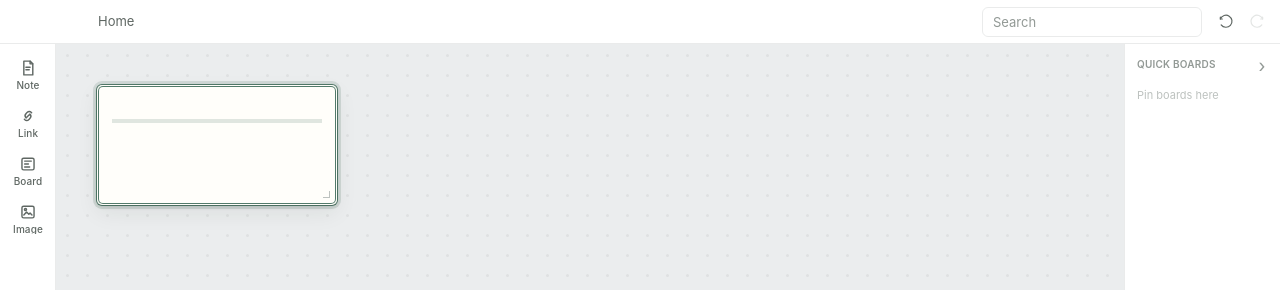
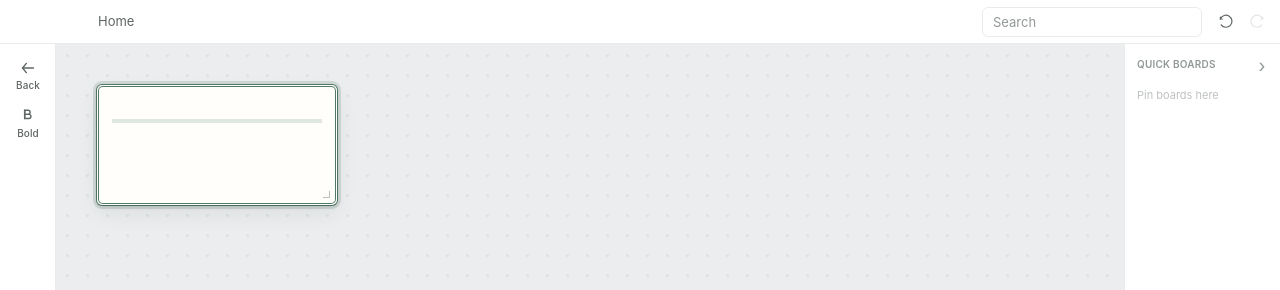
Before and after one commit to butcherbro/MySpace, a React (Vite) app: page / in a window 1280 px wide. Both pictures are taken after a click on the button "Link". Shown: the top 290 px of the page. Built offline with nearby package versions, Linux system fonts and the light colour scheme.

Commit message:
feat: contextual note rail with bold

```diff
--- a/src/App.tsx
+++ b/src/App.tsx
@@ -15,6 +15,7 @@ import { renderCard as renderCardFromRegistry } from "./cards/card-registry";
 import { MoveCardsCommand, CreateNoteCommand, MoveCardToBoardCommand } from "./commands/card-commands";
 import { CreateChildBoardCommand, MoveBoardCommand, RenameBoardCommand } from "./commands/board-commands";
 import { CommandDispatcher } from "./commands/command-dispatcher";
+import type { NoteEditorCommands } from "./editor/editor-commands";
 import { TrashSelectionCommand } from "./commands/trash-commands";
 import { CanvasErrorBanner } from "./components/errors/CanvasErrorBanner";
 import { ToolRail } from "./components/tool-rail/ToolRail";
@@ -104,6 +105,15 @@ function App() {
   const { board, breadcrumbs, viewport, viewportRevision, boardOpenRevision, error } = state;
   const notes = state.cards.filter((c): c is NoteCardDto => c.kind === "note");
 
+  // The contextual rail shows note tools when exactly one Note is active:
+  // either it is being edited, or it is the single selected card.
+  const activeNoteId = state.editingCardId
+    ?? (state.selection.length === 1 &&
+        state.cards.find((c) => c.id === state.selection[0])?.kind === "note"
+      ? state.selection[0]
+      : null);
+  const noteToolMode = activeNoteId !== null;
+
   // Browser-style navigation history. Initialized lazily once Home is known.
   const historyRef = useRef<BoardHistory | null>(null);
 
@@ -136,6 +146,10 @@ function App() {
   const [cardFocus, setCardFocus] = useState<{ cardId: string; token: number } | null>(null);
   const cardFocusTokenRef = useRef(0);
   const [highlightQuery, setHighlightQuery] = useState("");
+
+  // Contextual note rail: the active note's editor command surface + bold state.
+  const noteCommandsRef = useRef<NoteEditorCommands | null>(null);
+  const [boldActive, setBoldActive] = useState(false);
 
   // Serializes mutations (save/drag) so they never race on a card's revision.
   const queueRef = useRef(new MutationQueue());
@@ -1403,6 +1417,26 @@ function App() {
     [handleSearchClear, navigateTo, searchQuery],
   );
 
+  // The contextual note rail: command bridge + bold state come from the active
+  // note's editor (Tiptap-free contract).
+  const handleNoteCommands = useCallback((commands: NoteEditorCommands | null) => {
+    noteCommandsRef.current = commands;
+    if (!commands) setBoldActive(false);
+  }, []);
+
+  const handleNoteBoldStateChange = useCallback((active: boolean) => {
+    setBoldActive(active);
+  }, []);
+
+  const handleBold = useCallback(() => {
+    noteCommandsRef.current?.toggleBold();
+  }, []);
+
+  const handleBackToCreate = useCallback(() => {
+    dispatch({ type: "editingStopped" });
+    dispatch({ type: "selectionChanged", ids: [] });
+  }, []);
+
   const handleWorkspaceUndo = useCallback(async () => {
     try {
       if (await dispatcher.undo()) await reloadCurrentBoard();
@@ -1696,12 +1730,16 @@ function App() {
       }
       toolRail={
         <ToolRail
+          mode={noteToolMode ? "note" : "create"}
           onNewNote={() => void handleCreateNote()}
           onNewLink={handleCreateLink}
           onNewBoard={() => void handleCreateChildBoard()}
           onAddImage={() => void handleCreateImage()}
           trashBatchCount={trashSummary?.batchCount ?? 0}
           onOpenTrash={handleOpenTrash}
+          onBold={handleBold}
+          boldActive={boldActive}
+          onBackToCreate={handleBackToCreate}
         />
       }
       rightRail={
@@ -1936,6 +1974,8 @@ function App() {
                 onResizeEmbed: handleResizeNote,
                 highlightedPortalId,
                 highlightQuery,
+                onNoteCommands: handleNoteCommands,
+                onNoteBoldStateChange: handleNoteBoldStateChange,
               });
             }}
           />
--- a/src/cards/card-registry.tsx
+++ b/src/cards/card-registry.tsx
@@ -6,6 +6,7 @@
 
 import type { ReactNode } from "react";
 import type { CardDto } from "../services/workspace-gateway";
+import type { NoteEditorCommands } from "../editor/editor-commands";
 import { BoardPortalCard } from "./board/BoardPortalCard";
 import { NoteCard } from "./note/NoteCard";
 import { ImageCard } from "./image/ImageCard";
@@ -42,6 +43,10 @@ export interface CardRenderContext {
   highlightedPortalId: string | null;
   /** Transient search phrase to highlight inside cards (UI-only). */
   highlightQuery: string;
+  /** Called with the active note's editing command surface (or null). */
+  onNoteCommands: (commands: NoteEditorCommands | null) => void;
+  /** Called with the active note's bold-active state. */
+  onNoteBoldStateChange: (active: boolean) => void;
 }
 
 /** Renders a persisted card into the canvas. */
@@ -57,6 +62,8 @@ export function renderCard(card: CardDto, ctx: CardRenderContext): ReactNode {
         onContextMenu={ctx.onContextMenu}
         onResize={ctx.onResizeNote}
         highlightQuery={ctx.highlightQuery}
+        onCommandsReady={ctx.onNoteCommands}
+        onBoldStateChange={ctx.onNoteBoldStateChange}
       />
     );
   }
--- a/src/components/icons/Icon.tsx
+++ b/src/components/icons/Icon.tsx
@@ -11,7 +11,8 @@ export type IconName =
   | "undo"
   | "redo"
   | "bookmark"
-  | "trash";
+  | "trash"
+  | "bold";
 
 interface IconProps {
   name: IconName;
@@ -88,6 +89,13 @@ const ICONS: Record<IconName, () => React.JSX.Element> = {
       <path d="M14 10v5.5" />
     </>
   ),
+  bold: () => (
+    <>
+      <path d="M8 5h4a2.5 2.5 0 0 1 0 5H8z" />
+      <path d="M8 10h5a2.5 2.5 0 0 1 0 5H8z" />
+      <path d="M8 5v10" />
+    </>
+  ),
 };
 
 export function Icon({ name, label, className }: IconProps) {
--- a/src/components/tool-rail/ToolButton.tsx
+++ b/src/components/tool-rail/ToolButton.tsx
@@ -5,16 +5,29 @@ interface ToolButtonProps {
   label: string;
   visibleLabel: string;
   onClick: () => void;
+  /** Marks the button as active (e.g. Bold is on at the caret). */
+  active?: boolean;
+  /** Optional mousedown handler (e.g. keep editor focus for formatting tools). */
+  onMouseDown?: (event: React.MouseEvent<HTMLButtonElement>) => void;
 }
 
-export function ToolButton({ icon, label, visibleLabel, onClick }: ToolButtonProps) {
+export function ToolButton({
+  icon,
+  label,
+  visibleLabel,
+  onClick,
+  active = false,
+  onMouseDown,
+}: ToolButtonProps) {
   return (
     <button
       type="button"
-      className="tool-button"
+      className={`tool-button${active ? " tool-button--active" : ""}`}
       onClick={onClick}
+      onMouseDown={onMouseDown}
       title={label}
       aria-label={label}
+      aria-pressed={active ? "true" : undefined}
     >
       <Icon name={icon} className="tool-button__icon" />
       <span className="tool-button__label">{visibleLabel}</span>
--- a/src/components/tool-rail/ToolRail.tsx
+++ b/src/components/tool-rail/ToolRail.tsx
@@ -1,31 +1,68 @@
 import { ToolButton } from "./ToolButton";
 import "./tool-rail.css";
 
+export type ToolRailMode = "create" | "note";
+
 interface ToolRailProps {
+  mode: ToolRailMode;
   onNewNote: () => void;
   onNewLink: () => void;
   onNewBoard: () => void;
   onAddImage: () => void;
   trashBatchCount: number;
   onOpenTrash: () => void;
+  /** Toggle bold on the active note's editor. */
+  onBold: () => void;
+  /** Whether bold is active at the active note's caret/selection. */
+  boldActive: boolean;
+  /** Return to the default creation tools. */
+  onBackToCreate: () => void;
 }
 
+/**
+ * The fixed left rail. In `create` mode it shows the default creation tools; in
+ * `note` mode (a single Note is selected/editing) it shows the active note's
+ * formatting tools. The Trash entry stays pinned at the bottom in both modes.
+ */
 export function ToolRail({
+  mode,
   onNewNote,
   onNewLink,
   onNewBoard,
   onAddImage,
   trashBatchCount,
   onOpenTrash,
+  onBold,
+  boldActive,
+  onBackToCreate,
 }: ToolRailProps) {
   return (
-    <div className="tool-rail" role="toolbar" aria-label="Creation tools">
+    <div className="tool-rail" role="toolbar" aria-label="Tools">
+      {mode === "note" ? (
+        <div className="tool-rail__group">
+          <ToolButton
+            icon="arrow-left"
+            label="Back to tools"
+            visibleLabel="Back"
+            onClick={onBackToCreate}
+          />
+          <ToolButton
+            icon="bold"
+            label="Bold"
+            visibleLabel="Bold"
+            onClick={onBold}
+            active={boldActive}
+            onMouseDown={(event) => event.preventDefault()}
+          />
+        </div>
+      ) : (
         <div className="tool-rail__group">
           <ToolButton icon="note" label="New note" visibleLabel="Note" onClick={onNewNote} />
           <ToolButton icon="link" label="New link" visibleLabel="Link" onClick={onNewLink} />
           <ToolButton icon="board" label="New board" visibleLabel="Board" onClick={onNewBoard} />
           <ToolButton icon="image" label="Add image" visibleLabel="Image" onClick={onAddImage} />
         </div>
+      )}
       <div className="tool-rail__bottom">
         <ToolButton icon="trash" label="Open Trash" visibleLabel="Trash" onClick={onOpenTrash} />
         {trashBatchCount > 0 && (
--- a/src/components/tool-rail/tool-rail.css
+++ b/src/components/tool-rail/tool-rail.css
@@ -75,6 +75,11 @@
   box-shadow: 0 0 0 3px var(--focus-halo);
 }
 
+.tool-button--active {
+  background: color-mix(in srgb, var(--edge-focus) 16%, transparent);
+  color: var(--ink);
+}
+
 .tool-button__icon {
   width: 20px;
   height: 20px;
--- a/src/editor/NoteEditor.tsx
+++ b/src/editor/NoteEditor.tsx
@@ -4,6 +4,7 @@ import { createEditorExtensions } from "./editor-extensions";
 import { openExternalUrl } from "../services/url-opener";
 import { classifyLinkConversion } from "../cards/link/link-conversion";
 import { setSearchHighlight } from "./search-highlight";
+import type { NoteEditorCommands } from "./editor-commands";
 import "./note-editor.css";
 
 interface NoteEditorProps {
@@ -19,6 +20,10 @@ interface NoteEditorProps {
   onFinalize?: () => void;
   /** Transient search phrase to highlight (UI-only; never persisted). */
   highlightQuery?: string;
+  /** Called with the editing command surface (or null when leaving edit mode). */
+  onCommandsReady?: (commands: NoteEditorCommands | null) => void;
+  /** Called with the current bold-active state whenever it changes. */
+  onBoldStateChange?: (active: boolean) => void;
 }
 
 /**
@@ -33,6 +38,8 @@ export function NoteEditor({
   onBlur,
   onFinalize,
   highlightQuery = "",
+  onCommandsReady,
+  onBoldStateChange,
 }: NoteEditorProps) {
   const editor = useEditor({
     extensions: createEditorExtensions(),
@@ -81,6 +88,34 @@ export function NoteEditor({
       editor?.commands.focus();
     }
   }, [editor, editable]);
+
+  // Expose a Tiptap-free command surface while editing, and clear it on exit.
+  useEffect(() => {
+    if (!editor) return;
+    if (!editable) {
+      onCommandsReady?.(null);
+      return;
+    }
+    onCommandsReady?.({
+      toggleBold: () => {
+        // `focus()` re-establishes the caret/selection before the command, so a
+        // rail button click never collapses the user's selection.
+        editor.chain().focus().toggleBold().run();
+      },
+      isBoldActive: () => editor.isActive("bold"),
+    });
+  }, [editor, editable, onCommandsReady]);
+
+  // Report bold-active state changes (selection/caret move or toggle).
+  useEffect(() => {
+    if (!editor || !editable) return;
+    const handler = () => onBoldStateChange?.(editor.isActive("bold"));
+    editor.on("selectionUpdate", handler);
+    handler();
+    return () => {
+      editor.off("selectionUpdate", handler);
+    };
+  }, [editor, editable, onBoldStateChange]);
 
   // In display mode (not editing), a click on an inline link should open it in
   // the OS browser and must NOT bubble up into React Flow as a drag or an
--- /dev/null
+++ b/src/editor/editor-commands.ts
@@ -0,0 +1,11 @@
+// The command surface a rich-text editor exposes to the contextual rail.
+//
+// This is intentionally Tiptap-free: the rail talks to `NoteEditor` through
+// these methods only, so editor internals never leak into the tool rail or App.
+
+export interface NoteEditorCommands {
+  /** Toggle bold on the current selection / next-typed text. */
+  toggleBold(): void;
+  /** Whether bold is active at the current cursor/selection. */
+  isBoldActive(): boolean;
+}
```
Also changed, not shown: src/cards/note/NoteCard.tsx (+9 -0 lines), 2 other files (tests, documents, lock files or other folders). Lines whose indentation alone changed are shown as unchanged.
